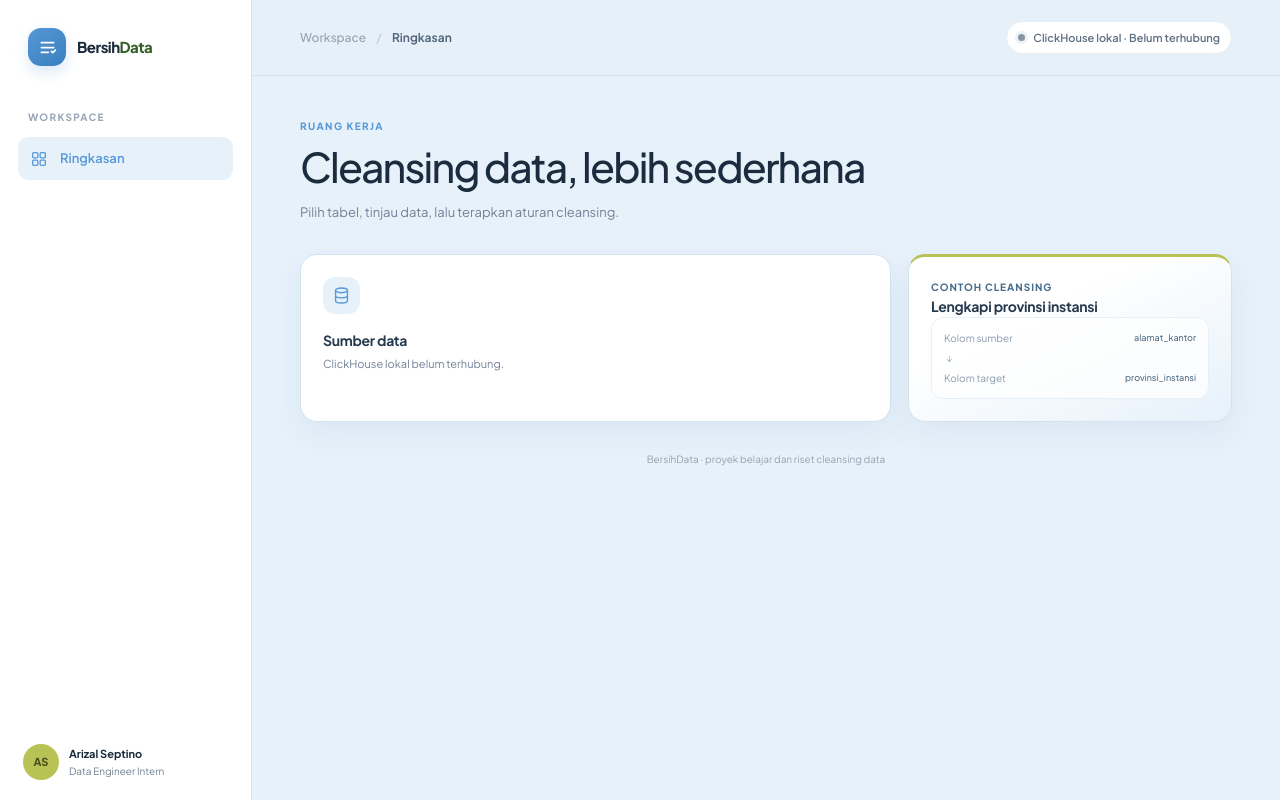
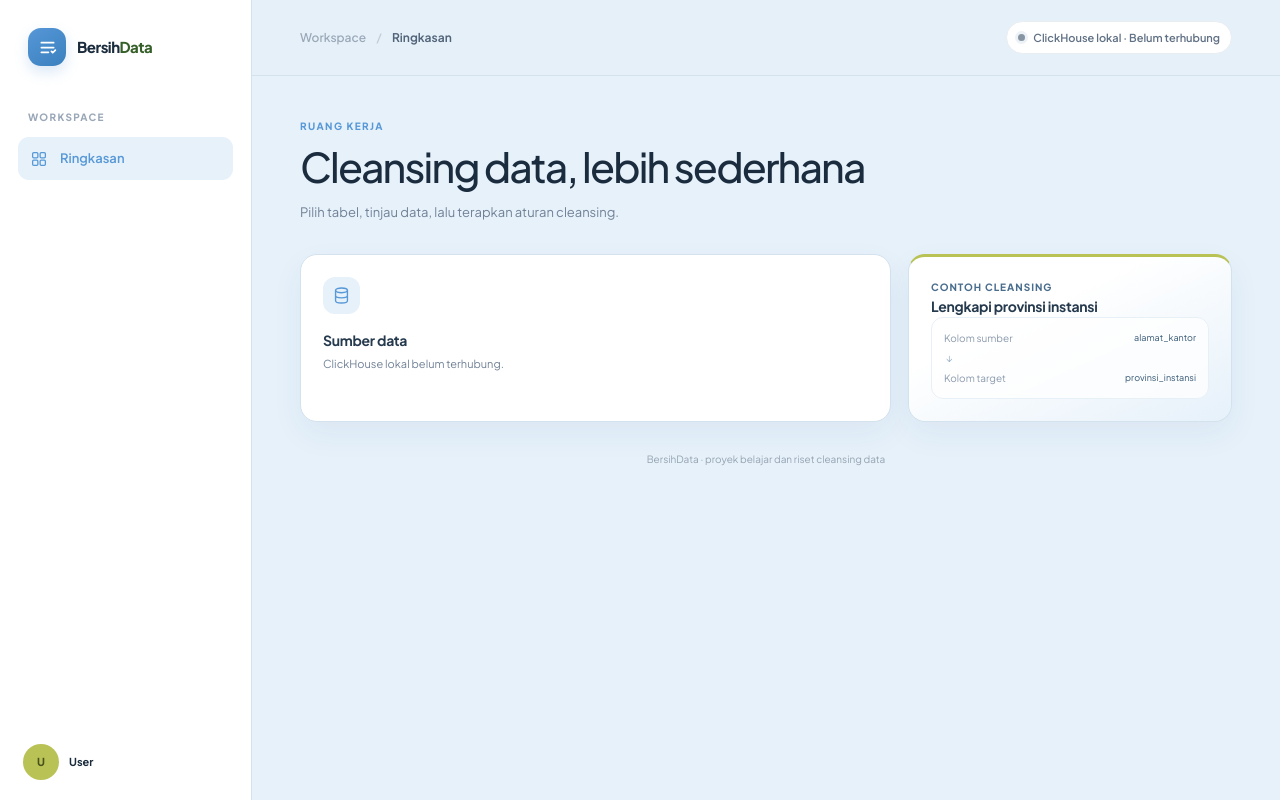
Before and after one commit to arizalseptino/cleansing-app, a Nuxt app: page / in a window 1280 px wide. Built offline with nearby package versions, Linux system fonts and the light colour scheme.

Commit message:
ui: tampilan sebelum antislop

```diff
--- a/app/layouts/default.vue
+++ b/app/layouts/default.vue
@@ -26,11 +26,8 @@
 
       <div class="sidebar-spacer" />
       <div class="profile">
-        <div class="profile-avatar" aria-hidden="true">AS</div>
-        <div>
-          <p class="profile-name">Arizal Septino</p>
-          <p class="profile-role">Data Engineer Intern</p>
-        </div>
+        <div class="profile-avatar" aria-hidden="true">U</div>
+        <p class="profile-name">User</p>
       </div>
     </aside>
 
```
